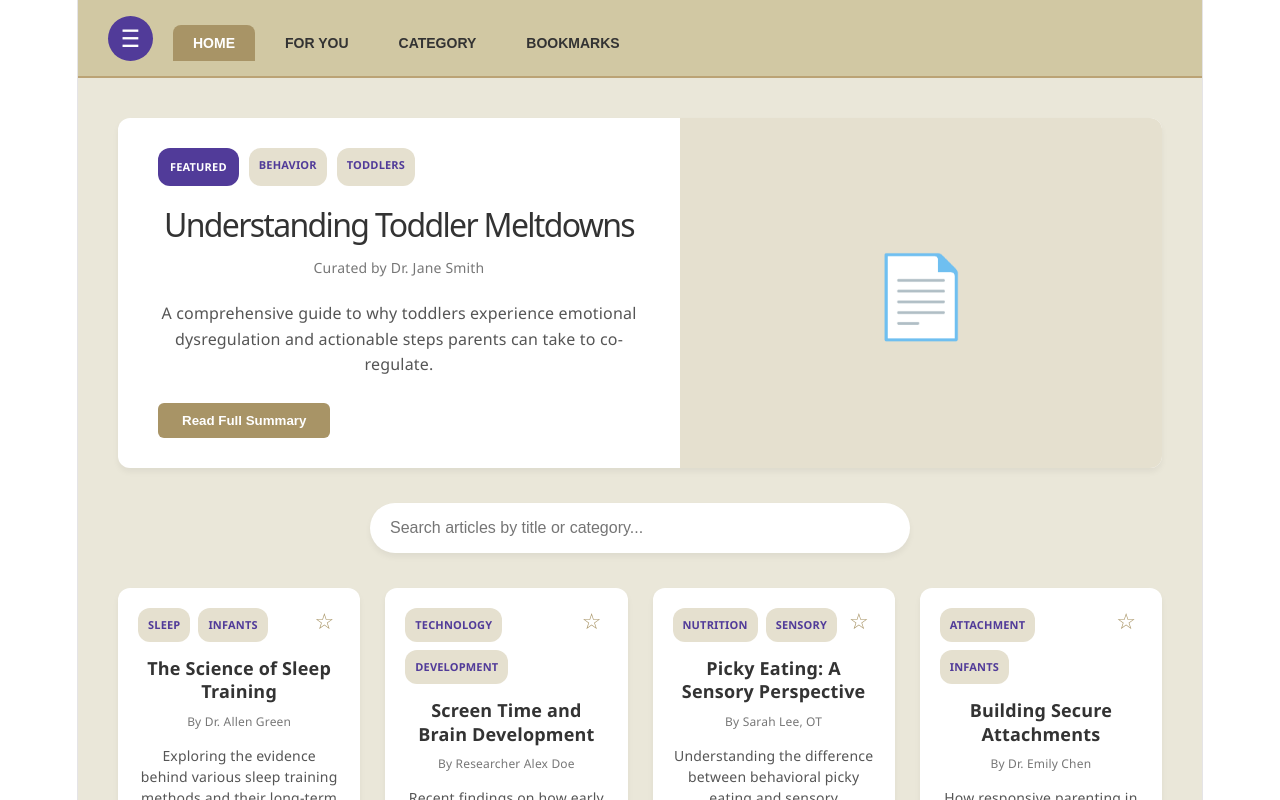
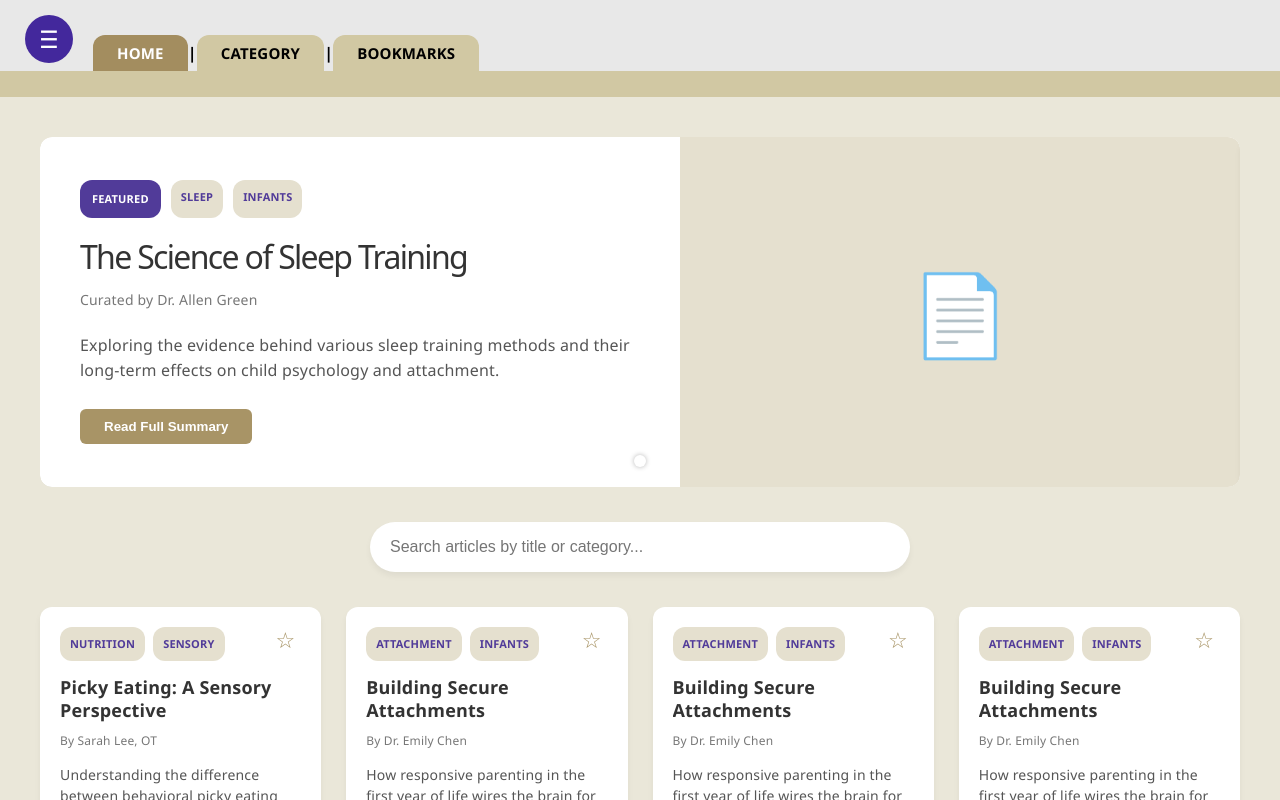
Before and after one commit to Diggeh/mapa-project, a React (Vite) app in the folder client/: page / in a window 1280 px wide. Shown: the top 800 px of the page. Built offline with nearby package versions, Linux system fonts and the light colour scheme.

Commit message:
feat: Implement initial client-side application structure including core pages, navigation, and global styling.

```diff
--- a/client/src/App.css
+++ b/client/src/App.css
@@ -167,7 +167,7 @@
 
   &::before,
   &::after {
-    content: '';
+    content: "";
     position: absolute;
     top: -4.5px;
     border: 5px solid transparent;
--- a/client/src/App.jsx
+++ b/client/src/App.jsx
@@ -1,6 +1,8 @@
 import React from "react";
 import { BrowserRouter as Router, Routes, Route } from "react-router-dom";
 import LandingPage from "./pages/LandingPage"; // We will build this next!
+import CategoryPage from "./pages/CategoryPage";
+import BookmarksPage from "./pages/BookmarkPage";
 // import ArticlePage from './ArticlePage'; // We will build this next!
 
 function App() {
@@ -9,6 +11,8 @@ function App() {
       <Routes>
         {/* Your Main Feed */}
         <Route path="/" element={<LandingPage />} />
+        <Route path="/categories" element={<CategoryPage />} />
+        <Route path="/bookmarks" element={<BookmarksPage />} />
 
         {/* Your Reusable Template Page */}
         {/* The ":id" is a variable. It catches /article/1, /article/abc, etc. */}
--- a/client/src/components/NavBar.css
+++ b/client/src/components/NavBar.css
@@ -1,44 +1,70 @@
 /* --- NavBar.css --- */
+
 .navbar {
   display: flex;
-  align-items: center;
-  background-color: #d1c8a3; /* Darker tan top border area */
-  padding: 15px 30px;
+  align-items: flex-end; /* Pushes the tabs down to touch the bottom border */
+  background-color: #e8e8e8; /* The light gray background */
+  padding: 15px 25px 0; /* 20px top padding, 0 bottom padding */
   gap: 20px;
-  border-bottom: 2px solid #bba375;
+  /* This creates that thick beige bar running across the bottom of the screen */
+  border-bottom: 26px solid #d1c8a3;
 }
 
 .hamburger-menu {
-  background-color: #513b99; /* The purple accent */
+  background-color: #43289c; /* The dark purple accent */
   color: white;
   border-radius: 50%;
-  width: 45px;
-  height: 45px;
+  width: 48px;
+  height: 48px;
   display: flex;
   justify-content: center;
   align-items: center;
   font-size: 24px;
   cursor: pointer;
+  margin-bottom: 8px; /* Keeps the circle vertically centered next to the tabs */
 }
 
 .nav-tabs {
   display: flex;
-  gap: 10px;
-  margin-top: 10px;
+  align-items: center;
+  /* Spacing between tabs and separators */
 }
 
+/* Update your existing .tab class to include these two lines */
 .tab {
-  background: transparent;
+  background-color: #d1c8a3;
   border: none;
-  font-weight: 700;
-  color: #333;
-  padding: 10px 20px;
+  font-weight: 645;
+  color: #000000;
+  padding: 5px 24px;
   cursor: pointer;
-  border-radius: 8px 8px 0 0;
-  font-size: 14px;
+  border-radius: 12px 12px 0 0;
+  font-size: 15px;
+  transition:
+    background-color 0.2s ease,
+    color 0.2s ease;
+
+  /* Add these two lines to prevent default link styling! */
+  text-decoration: none;
+  display: inline-block;
 }
 
+/* Active state for the tab we are currently on */
 .tab.active {
-  background-color: #a89466;
-  color: white;
+  background-color: #a38d5f; /* Darker tan color */
+  color: #ffffff; /* White text */
 }
+
+/* Optional hover effect for inactive tabs */
+.tab:hover:not(.active) {
+  background-color: #c4bb9b;
+}
+
+/* The vertical line separators */
+.separator {
+  color: #000000;
+  font-weight: 600;
+  font-size: 16px;
+
+  user-select: none; /* Prevents users from accidentally highlighting the line */
+}
--- a/client/src/components/NavBar.jsx
+++ b/client/src/components/NavBar.jsx
@@ -1,5 +1,6 @@
 import React from "react";
-import "./NavBar.css"; // We will create this next
+import { NavLink } from "react-router-dom"; // 1. Import NavLink from react-router-dom
+import "./NavBar.css";
 
 const NavBar = () => {
   return (
@@ -7,11 +8,34 @@ const NavBar = () => {
       <div className="hamburger-menu">
         <span className="hamburger-icon">☰</span>
       </div>
+
       <nav className="nav-tabs">
-        <button className="tab active">HOME</button>
-        <button className="tab">FOR YOU</button>
-        <button className="tab">CATEGORY</button>
-        <button className="tab">BOOKMARKS</button>
+        {/* 2. Replace <button> with <NavLink> */}
+        {/* The className takes a function that checks if this specific link is active */}
+        <NavLink
+          to="/"
+          className={({ isActive }) => (isActive ? "tab active" : "tab")}
+        >
+          HOME
+        </NavLink>
+
+        <span className="separator">|</span>
+
+        <NavLink
+          to="/categories"
+          className={({ isActive }) => (isActive ? "tab active" : "tab")}
+        >
+          CATEGORY
+        </NavLink>
+
+        <span className="separator">|</span>
+
+        <NavLink
+          to="/bookmarks"
+          className={({ isActive }) => (isActive ? "tab active" : "tab")}
+        >
+          BOOKMARKS
+        </NavLink>
       </nav>
     </header>
   );
--- a/client/src/index.css
+++ b/client/src/index.css
@@ -11,8 +11,8 @@
   --shadow:
     rgba(0, 0, 0, 0.1) 0 10px 15px -3px, rgba(0, 0, 0, 0.05) 0 4px 6px -2px;
 
-  --sans: system-ui, 'Segoe UI', Roboto, sans-serif;
-  --heading: system-ui, 'Segoe UI', Roboto, sans-serif;
+  --sans: system-ui, "Segoe UI", Roboto, sans-serif;
+  --heading: system-ui, "Segoe UI", Roboto, sans-serif;
   --mono: ui-monospace, Consolas, monospace;
 
   font: 18px/145% var(--sans);
@@ -55,15 +55,12 @@ body {
 }
 
 #root {
-  width: 1126px;
-  max-width: 100%;
-  margin: 0 auto;
-  text-align: center;
-  border-inline: 1px solid var(--border);
-  min-height: 100svh;
+  width: 100%;
+  min-height: 100vh;
+  margin: 0;
+  padding: 0;
   display: flex;
   flex-direction: column;
-  box-sizing: border-box;
 }
 
 h1,
--- /dev/null
+++ b/client/src/pages/BookmarkPage.jsx
@@ -0,0 +1,21 @@
+import React from "react";
+import NavBar from "../components/navBar";
+import "./LandingPage.css";
+
+const BookmarksPage = () => {
+  return (
+    <div className="landing-container">
+      <NavBar />
+
+      <main
+        className="main-content"
+        style={{ minHeight: "50vh", justifyContent: "center" }}
+      >
+        <h1 style={{ color: "#333" }}>Your Bookmarks</h1>
+        <p style={{ color: "#777" }}>Saved articles will appear here.</p>
+      </main>
+    </div>
+  );
+};
+
+export default BookmarksPage;
--- /dev/null
+++ b/client/src/pages/CategoryPage.jsx
@@ -0,0 +1,25 @@
+import React from "react";
+import NavBar from "../components/navBar";
+// We can reuse the LandingPage CSS for the layout containers!
+import "./LandingPage.css";
+
+const CategoryPage = () => {
+  return (
+    <div className="landing-container">
+      <NavBar />
+
+      {/* Reusing the beige box layout */}
+      <main
+        className="main-content"
+        style={{ minHeight: "50vh", justifyContent: "center" }}
+      >
+        <h1 style={{ color: "#333" }}>Categories</h1>
+        <p style={{ color: "#777" }}>
+          This is where the category filters will go!
+        </p>
+      </main>
+    </div>
+  );
+};
+
+export default CategoryPage;
--- a/client/src/pages/LandingPage.css
+++ b/client/src/pages/LandingPage.css
@@ -21,6 +21,58 @@
   width: 100%;
   max-width: 1200px;
 }
+
+/* --- Carousel Styles --- */
+.hero-carousel {
+  position: relative;
+  overflow: hidden; /* Hide slides that are out of bounds */
+  border-radius: 12px; /* Smooth edges around the carousel */
+}
+
+.carousel-viewport {
+  width: 100%;
+  overflow: hidden;
+}
+
+.carousel-inner {
+  display: flex;
+  transition: transform 0.5s ease-in-out; /* Smooth sliding animation */
+}
+
+.carousel-item {
+  min-width: 100%; /* Each slide takes up full width of viewport */
+  box-sizing: border-box;
+}
+
+/* Carousel Indicators (Dots) */
+.carousel-indicators {
+  position: absolute;
+  bottom: 20px;
+  left: 50%;
+  transform: translateX(-50%);
+  display: flex;
+  gap: 10px;
+}
+
+.carousel-dot {
+  width: 12px;
+  height: 12px;
+  border-radius: 50%;
+  background-color: rgba(255, 255, 255, 0.5); /* Semi-transparent white */
+  border: none;
+  cursor: pointer;
+  transition: background-color 0.3s ease;
+}
+
+.carousel-dot.active {
+  background-color: #ffffff; /* Solid white for the active slide */
+  box-shadow: 0 0 5px rgba(0,0,0,0.3);
+}
+
+.carousel-dot:hover {
+  background-color: rgba(255, 255, 255, 0.8);
+}
+/* ----------------------- */
 
 /* Search Pill */
 .search-pill-container {
--- a/client/src/pages/LandingPage.jsx
+++ b/client/src/pages/LandingPage.jsx
@@ -1,9 +1,8 @@
-import React from "react";
-// Use ../ to step out of the 'pages' folder and into the 'components' folder
-import NavBar from "../components/navBar";
-import ArticleCard from "../components/ArticleCard";
-import HeroCard from "../components/HeroCard";
-import "./LandingPage.css";
+import React, { useState, useEffect } from "react";
+import NavBar from "../components/navBar"; // 1. Import the NavBar component
+import ArticleCard from "../components/ArticleCard"; // 2. Import the ArticleCard component
+import HeroCard from "../components/HeroCard"; // 3. Import the HeroCard component
+import "./LandingPage.css"; // 4. Import the CSS for styling
 
 const mockDatabaseResponse = [
   {
@@ -46,21 +45,85 @@ const mockDatabaseResponse = [
     summary:
       "How responsive parenting in the first year of life wires the brain for lifelong emotional resilience.",
   },
+  {
+    _id: "6",
+    title: "Building Secure Attachments",
+    authors: ["Dr. Emily Chen"],
+    category: ["Attachment", "Infants"],
+    summary:
+      "How responsive parenting in the first year of life wires the brain for lifelong emotional resilience.",
+  },
+  {
+    _id: "7",
+    title: "Building Secure Attachments",
+    authors: ["Dr. Emily Chen"],
+    category: ["Attachment", "Infants"],
+    summary:
+      "How responsive parenting in the first year of life wires the brain for lifelong emotional resilience.",
+  },
+  {
+    _id: "8",
+    title: "Building Secure Attachments",
+    authors: ["Dr. Emily Chen"],
+    category: ["Attachment", "Infants"],
+    summary:
+      "How responsive parenting in the first year of life wires the brain for lifelong emotional resilience.",
+  },
+  {
+    _id: "9",
+    title: "Building Secure Attachments",
+    authors: ["Dr. Emily Chen"],
+    category: ["Attachment", "Infants"],
+    summary:
+      "How responsive parenting in the first year of life wires the brain for lifelong emotional resilience.",
+  },
 ];
 
 const LandingPage = () => {
-  // 2. Separate the data: First item for Hero, the rest for the Grid
-  const featuredArticle = mockDatabaseResponse[0];
-  const gridArticles = mockDatabaseResponse.slice(1);
+  // Use first 3 articles for the carousel, and the rest for the grid
+  const carouselArticles = mockDatabaseResponse.slice(0, 3);
+  const gridArticles = mockDatabaseResponse.slice(3);
+
+  const [currentSlide, setCurrentSlide] = useState(0);
+
+  // Auto-slide functionality
+  useEffect(() => {
+    const timer = setInterval(() => {
+      setCurrentSlide((prev) => (prev === carouselArticles.length - 1 ? 0 : prev + 1));
+    }, 5000);
+    return () => clearInterval(timer);
+  }, [carouselArticles.length]);
 
   return (
     <div className="landing-container">
       <NavBar />
 
       <main className="main-content">
-        {/* 3. Drop in the HeroCard and pass it the data */}
-        <section className="hero-section">
-          <HeroCard article={featuredArticle} />
+        {/* Carousel Section Using HeroCard */}
+        <section className="hero-section hero-carousel">
+          <div className="carousel-viewport">
+            <div
+              className="carousel-inner"
+              style={{ transform: `translateX(-${currentSlide * 100}%)` }}
+            >
+              {carouselArticles.map((articleData) => (
+                <div className="carousel-item" key={articleData._id}>
+                  <HeroCard article={articleData} />
+                </div>
+              ))}
+            </div>
+          </div>
+
+          <div className="carousel-indicators">
+            {carouselArticles.map((_, idx) => (
+              <button
+                key={idx}
+                className={`carousel-dot ${idx === currentSlide ? "active" : ""}`}
+                onClick={() => setCurrentSlide(idx)}
+                aria-label={`Go to slide ${idx + 1}`}
+              />
+            ))}
+          </div>
         </section>
 
         {/* Search Bar / Filter Pill */}
```
Also changed, not shown: client/src/pages/Testpage.jsx (added, +16 -0 lines).
